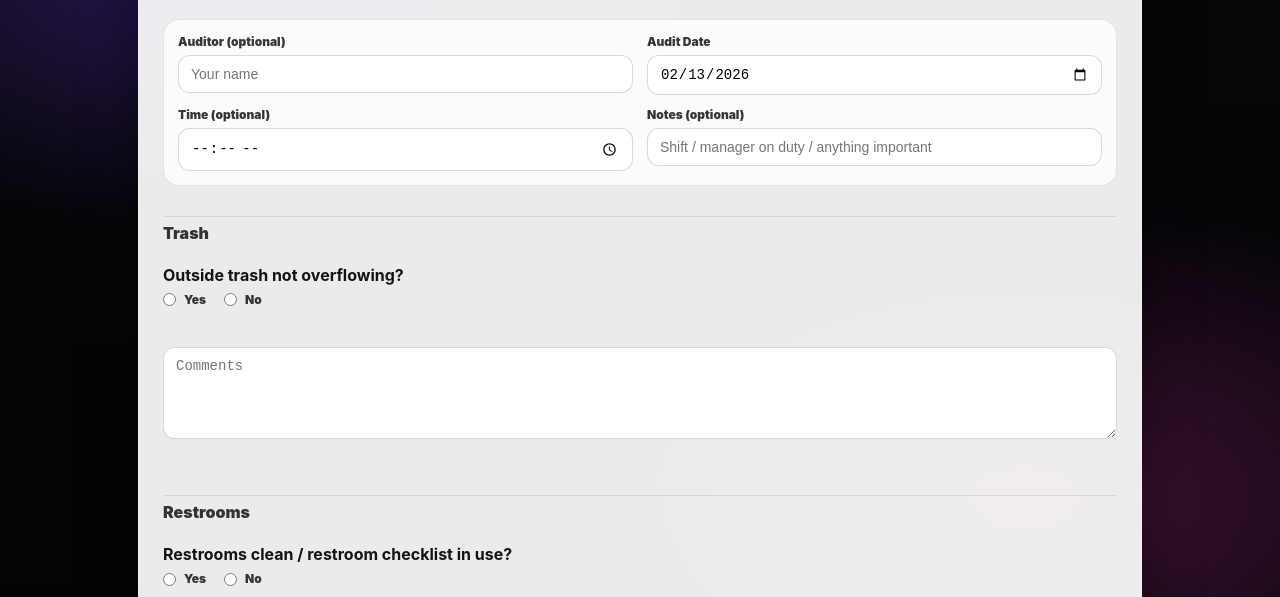
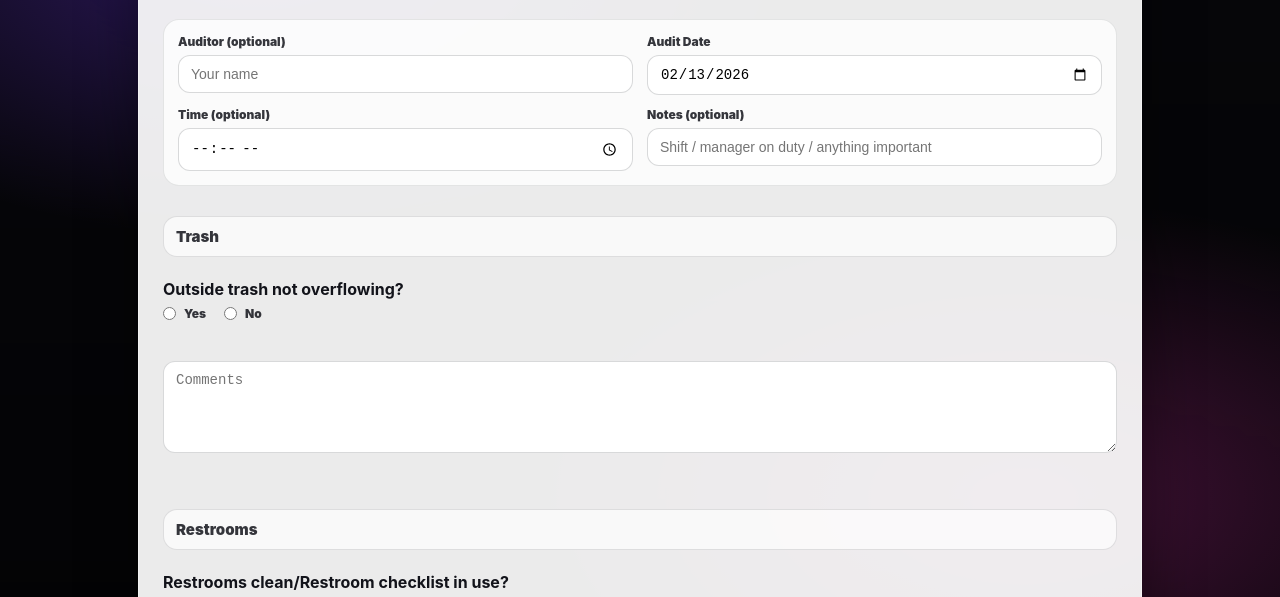
Before and after one commit to shotwellnathan/Audits, a plain HTML site: page food-audit.html in a window 1280 px wide. Shown: the part 182-779 px from the top of the page. Drawn offline with Linux system fonts and the light colour scheme.

Commit message:
Refactor food-audit.html for clarity and consistency
Removed unnecessary comments and improved question phrasing.

```diff
--- a/food-audit.html
+++ b/food-audit.html
@@ -10,7 +10,6 @@
 <body>
   <div class="bg"></div>
 
-  <!-- Top Bar -->
   <header class="topbar">
     <div class="brandText">
       <div class="title">Food Audit</div>
@@ -23,7 +22,6 @@
     </nav>
   </header>
 
-  <!-- Main -->
   <main class="wrap">
     <section class="card">
       <header class="cardHeader">
@@ -33,11 +31,8 @@
 
       <div class="cardBody">
         <form id="auditForm" class="stack">
-
-          <!-- REQUIRED FOR HISTORY -->
           <input type="hidden" name="audit_type" value="Food Audit" />
 
-          <!-- Header fields -->
           <div class="panel">
             <div class="grid2">
               <div class="field">
@@ -57,18 +52,13 @@
 
               <div class="field">
                 <label>Notes (optional)</label>
-                <input
-                  name="header_notes"
-                  placeholder="Shift / manager on duty / anything important"
-                />
+                <input name="header_notes" placeholder="Shift / manager on duty / anything important" />
               </div>
             </div>
           </div>
 
-          <!-- QUESTIONS GO HERE -->
           <div id="questions" class="stack"></div>
 
-          <!-- Submit -->
           <div class="panel">
             <div class="row">
               <a class="btn" href="index.html">Cancel</a>
@@ -78,7 +68,6 @@
               Saved locally on this device. Email to store management when finished.
             </p>
           </div>
-
         </form>
       </div>
     </section>
@@ -86,22 +75,37 @@
     <div class="foot">Store 3158 • Food Audit</div>
   </main>
 
-  <!-- Scripts -->
   <script src="app.js"></script>
+
   <script>
+    // --- IMPORTANT: make sure the page doesn't crash if section() isn't in app.js ---
+    function section(title){
+      return `
+        <div class="auditSection" style="
+          margin-top:18px;
+          padding:10px 12px;
+          border-radius:14px;
+          border:1px solid rgba(18,19,26,0.12);
+          background: rgba(255,255,255,0.70);
+          font-weight:1000;
+          font-size:15px;
+        ">
+          ${escapeHtml(title)}
+        </div>
+      `;
+    }
+
     // Default date = today
-    const today = new Date();
-    document.getElementById("audit_date").value =
-      today.toISOString().slice(0, 10);
+    const d = new Date();
+    document.getElementById("audit_date").value = d.toISOString().slice(0,10);
 
-    // Build the audit (ORDER MATCHES YOUR PHOTOS)
+    // Items in exact order from your screenshots
     const items = [
-
       section("Trash"),
       yn("Outside trash not overflowing?"),
 
       section("Restrooms"),
-      yn("Restrooms clean / restroom checklist in use?"),
+      yn("Restrooms clean/Restroom checklist in use?"),
       yn("Restrooms stocked? (toilet paper, soap, paper towels)"),
 
       section("Uniforms"),
@@ -121,7 +125,7 @@
       yn("Nozzles clean?"),
       yn("Back splash free from soda spillage?"),
       yn("Mats in use?"),
-      yn("Cups and lids stocked?"),
+      yn("Cups and Lids stocked?"),
 
       section("Slushies"),
       yn("Filled, clean, and ready to serve?"),
@@ -129,25 +133,25 @@
       section("Hunt Bros Pizza"),
       yn("Product available and timed correctly?"),
       yn("Pizza case is clean?"),
-      yn("Make table rotated / dated correctly? (In & out of date shown)"),
+      yn("Make table is rotated/dated correctly? (In & out of date must be shown on toppings)"),
       yn("Toppings chart posted and being followed?"),
 
       section("Food Island"),
       yn("Counters clean & tidy?"),
-      yn("All products offered available and timed correctly?"),
+      yn("Are all products offered available and timed correctly?"),
 
       section("Kitchen"),
-      yn("3 compartment sink used correctly? (wash / rinse / sanitize)"),
-      yn("BreakTime approved food products only?"),
-      yn("Probe thermometer available and in use?"),
+      yn("3 compartment sink being used correctly? (wash: filled with soap, rinse: clean and empty, sanitize: strips being used to test)"),
+      yn("BreakTime only approved food products being prepared and served?"),
+      yn("Is probe thermometer available and in use?"),
       yn("Hand washing procedure being followed?"),
-      yn("BIBs not exceeding 30 days past use-by date?"),
+      yn("Bibs do not exceed 30 days past use by date on case?"),
       yn("Waste sheet in use?"),
-      yn("Product not stored in totes in cooler/freezer?"),
-      yn("Cooler / freezer temps within guidelines?"),
+      yn("Product not being stored in totes in cooler/freezer?"),
+      yn("Cooler/freezer temps within guidelines?"),
 
       section("Open Air Cooler"),
-      yn("No out-of-dates / product being rotated?"),
+      yn("No out of dates/product being rotated?"),
 
       section("Conclusion"),
       notesOnly("Notes"),
@@ -155,9 +159,10 @@
       yn("MOD available to do a walkthrough with auditor?")
     ];
 
+    // Render
     document.getElementById("questions").innerHTML = items.join("");
 
-    // Save audit
+    // Save
     document.getElementById("auditForm").addEventListener("submit", (e) => {
       e.preventDefault();
       saveAuditFromForm(e.target);
```
